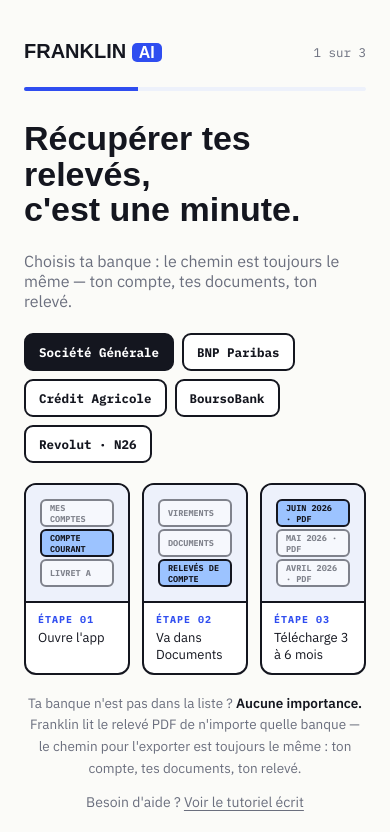
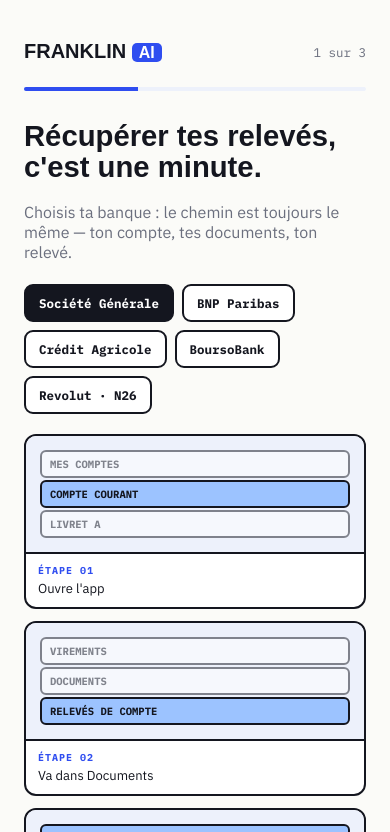
Before and after one commit to nicolasraoulduval-ui/franklin-ai, a Next.js app: page /analyse in a window 390 px wide. Shown: the top 832 px of the page. Built offline with nearby package versions, Linux system fonts and the light colour scheme; a web font is replaced by a local one.

Commit message:
Enhance responsive design in TutoExport component
Updated font sizes to use clamp for responsiveness and modified grid layout for better adaptability on smaller screens.

```diff
--- a/app/analyse/TutoExport.tsx
+++ b/app/analyse/TutoExport.tsx
@@ -54,7 +54,8 @@ function Ecran({ lignes, cible }: { lignes: string[]; cible: number }) {
           background: i === cible ? "#9cc3ff" : "#fff",
           opacity: i === cible ? 1 : 0.5,
           display: "flex", alignItems: "center", padding: "0 8px",
-          fontFamily: mono, fontSize: 8.5, fontWeight: 700,
+          fontFamily: mono, fontSize: "clamp(8.5px,2.7vw,12px)", fontWeight: 700,
+          whiteSpace: "nowrap", overflow: "hidden", textOverflow: "ellipsis",
         }}>{l}</div>
       ))}
       <div style={{
@@ -71,7 +72,7 @@ export default function TutoExport() {
   const [b, setB] = useState(BANQUES[0]);
   return (
     <>
-      <h1 style={{ fontFamily: gab, fontWeight: 900, fontSize: 34, lineHeight: 1.05 }}>
+      <h1 style={{ fontFamily: gab, fontWeight: 900, fontSize: "clamp(28px,7.5vw,34px)", lineHeight: 1.05 }}>
         Récupérer tes relevés,<br />c&apos;est une minute.
       </h1>
       <p style={{ color: "#6b6f7e", margin: "10px 0 22px" }}>
@@ -93,7 +94,11 @@ export default function TutoExport() {
           <iframe src={VIDEO} style={{ width: "100%", height: "100%", border: 0 }} allowFullScreen title="Tutoriel" />
         </div>
       ) : (
-        <div style={{ display: "grid", gridTemplateColumns: "repeat(3,1fr)", gap: 12, marginBottom: 18 }}>
+        /* Trois colonnes fixes donnaient 106 px par carte sur un téléphone, avec
+           des libellés d'écran en 8,5 px : le tutoriel censé débloquer le client
+           devenait le premier endroit où il décroche. auto-fit empile les cartes
+           sous 620 px et les remet côte à côte dès qu'il y a la place. */
+        <div style={{ display: "grid", gridTemplateColumns: "repeat(auto-fit,minmax(190px,1fr))", gap: 12, marginBottom: 18 }}>
           {b.ecrans.map((lignes, i) => (
             <div key={i} style={{ border: "2.5px solid #14161f", borderRadius: 12, overflow: "hidden", background: "#fff" }}>
               <Ecran lignes={lignes} cible={b.cible[i]} />
```
